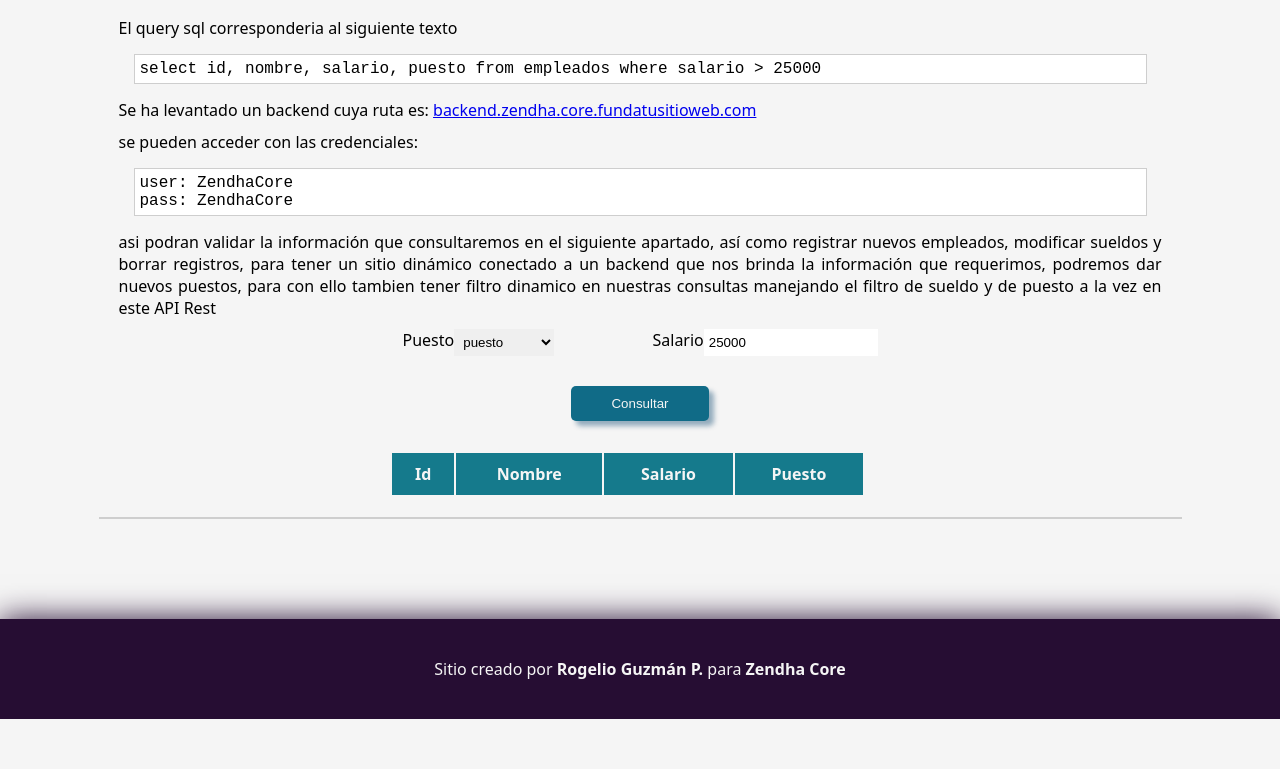
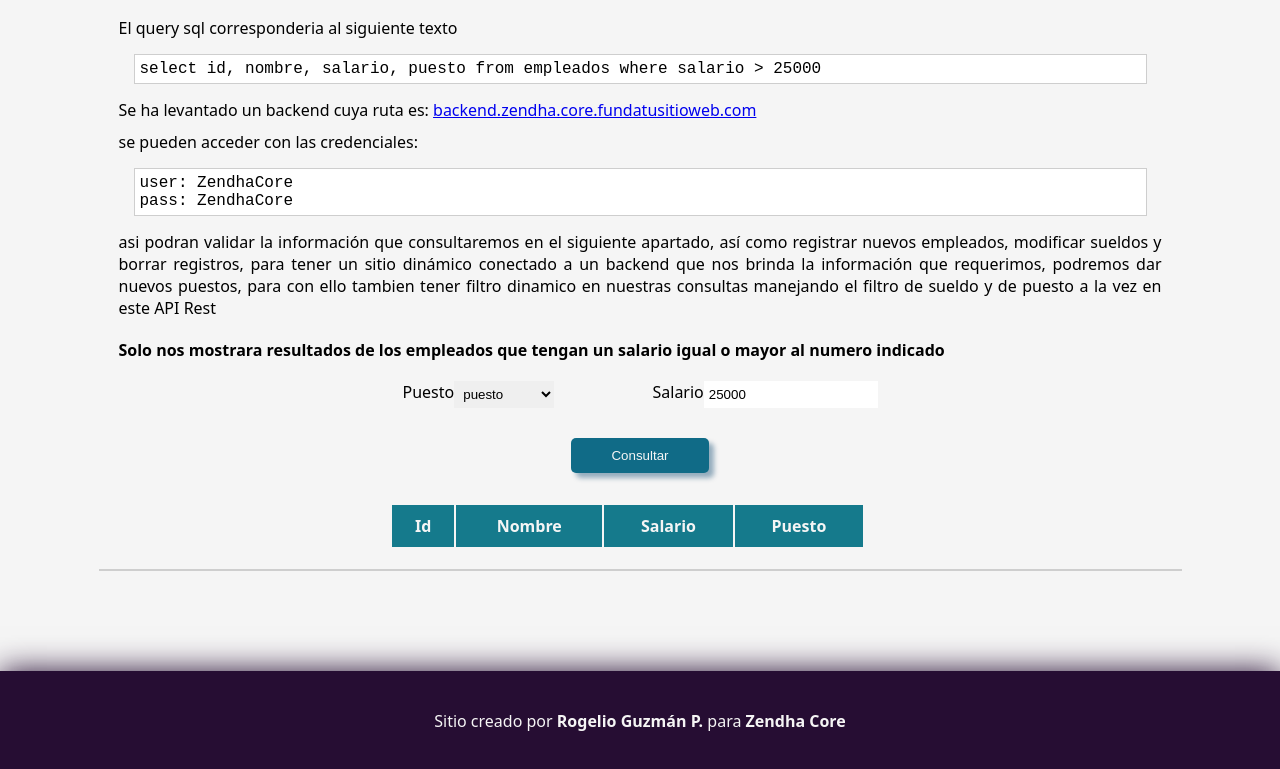
Before and after one commit to RoyerGuzman/Zendha-Core, a plain HTML site: page index.html in a window 1280 px wide. Shown: the part 4505-5274 px from the top of the page. Before the commit the page ends 5224 px from the top, so only its background shows below. Drawn offline with Linux system fonts and the light colour scheme; no server answers.

Commit message:
agregando nota

```diff
--- a/index.html
+++ b/index.html
@@ -384,6 +384,7 @@
                             <pre>user: ZendhaCore <br>pass: ZendhaCore</pre>
                             <p>asi podran validar la información que consultaremos en el siguiente apartado, así como registrar nuevos empleados, modificar sueldos y borrar registros, para tener un sitio dinámico conectado a un backend que nos brinda la información que requerimos, podremos dar nuevos puestos, para con ello tambien tener filtro dinamico en nuestras consultas manejando el filtro de sueldo y de puesto a la vez en este API Rest
                             </p>
+                            <p style="margin: 2rem 0;"><b>Solo nos mostrara resultados de los empleados que tengan un salario igual o mayor al numero indicado</b></p>
                         </div>
                         <div id="filtrosApi">
                             <form  id="formularioApi">
```
